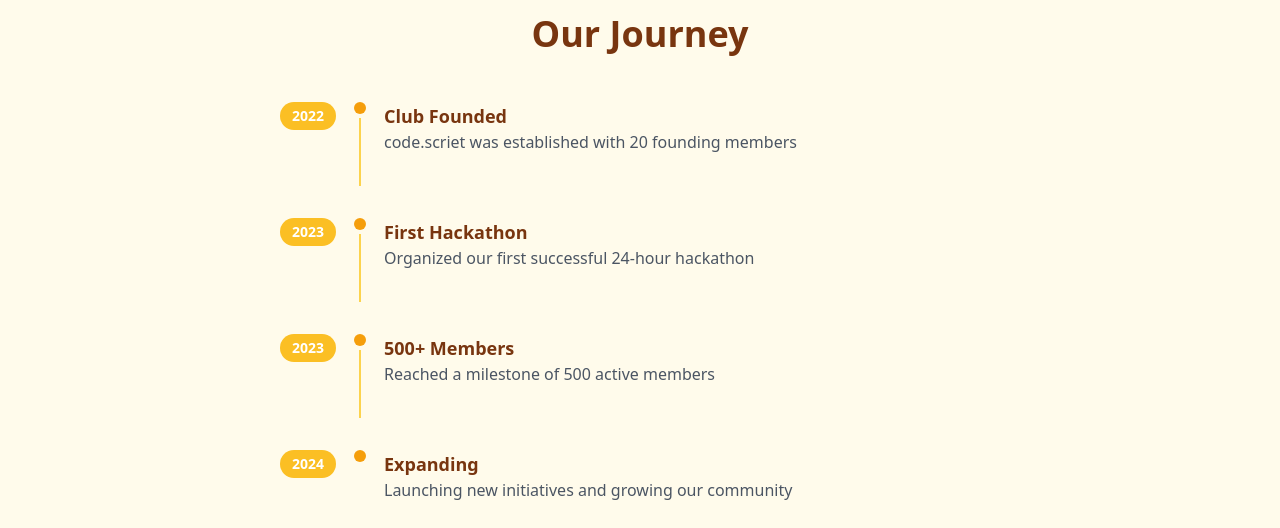
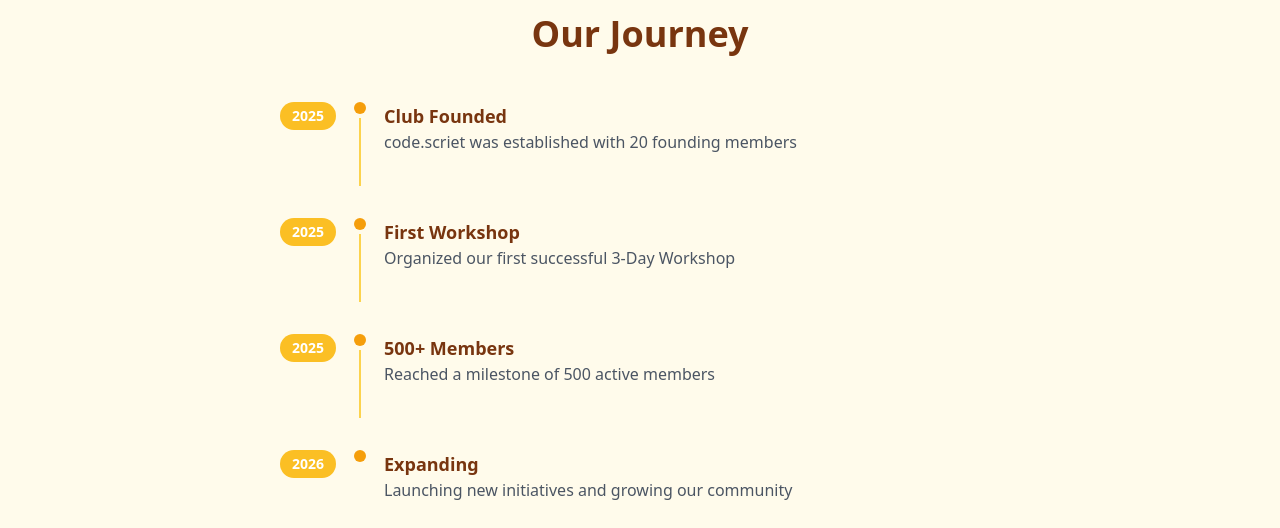
Before and after one commit to code-scriet/main_site, a React (Vite) app in the folder apps/web/: page /about in a window 1280 px wide. Shown: the part 1487-2015 px from the top of the page. Built offline with nearby package versions, Linux system fonts and the light colour scheme; no server answers.

Commit message:
Updated About our progress

```diff
--- a/apps/web/src/pages/AboutPage.tsx
+++ b/apps/web/src/pages/AboutPage.tsx
@@ -6,10 +6,10 @@ import { Target, Eye, History, Rocket, Ban, Code, Users, Trophy } from 'lucide-r
 
 export default function AboutPage() {
   const timeline = [
-    { year: '2022', title: 'Club Founded', description: 'code.scriet was established with 20 founding members' },
-    { year: '2023', title: 'First Hackathon', description: 'Organized our first successful 24-hour hackathon' },
-    { year: '2023', title: '500+ Members', description: 'Reached a milestone of 500 active members' },
-    { year: '2024', title: 'Expanding', description: 'Launching new initiatives and growing our community' },
+    { year: '2025', title: 'Club Founded', description: 'code.scriet was established with 20 founding members' },
+    { year: '2025', title: 'First Workshop', description: 'Organized our first successful 3-Day Workshop' },
+    { year: '2025', title: '500+ Members', description: 'Reached a milestone of 500 active members' },
+    { year: '2026', title: 'Expanding', description: 'Launching new initiatives and growing our community' },
   ];
 
   const focusAreas = [
```
